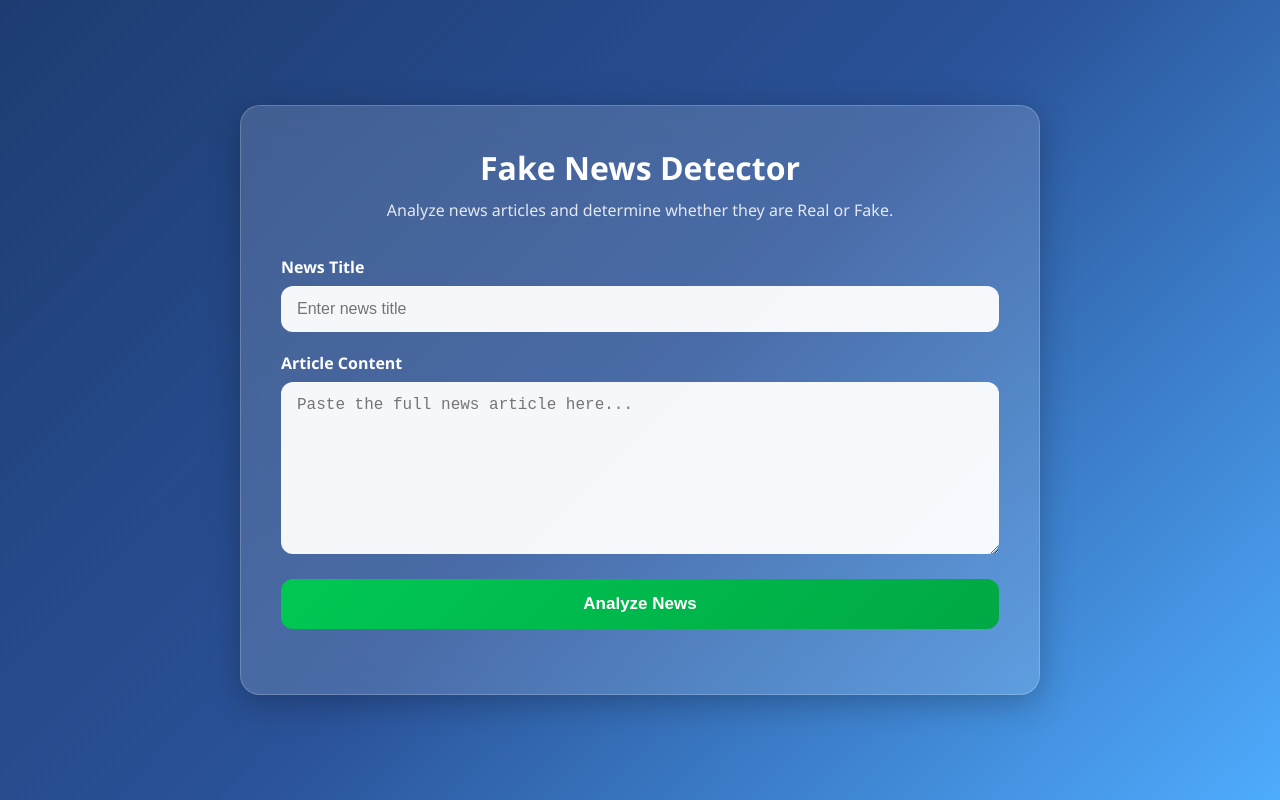
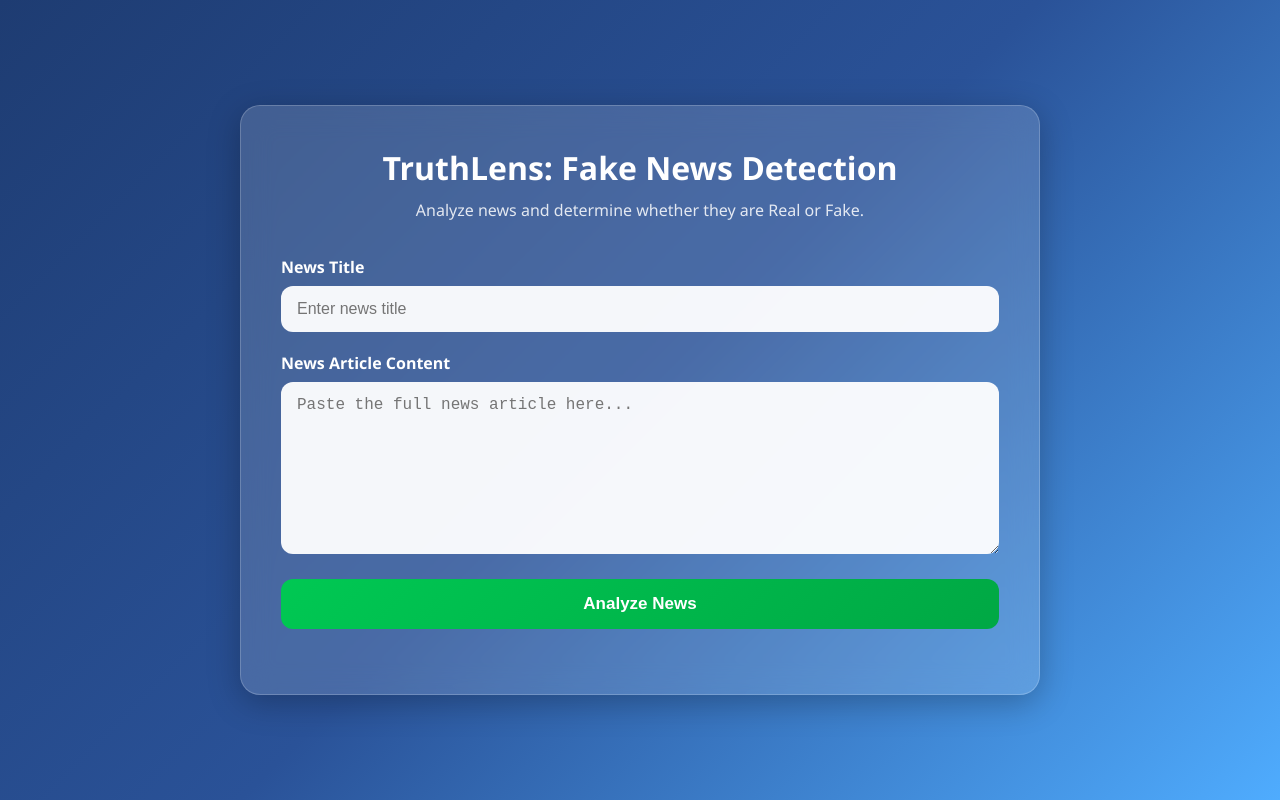
Before and after one commit to Aafreen18/truthlens-fake-news-detection, a plain HTML site: page frontend/index.html in a window 1280 px wide. Drawn offline with Linux system fonts and the light colour scheme.

Commit message:
changed project name

```diff
--- a/frontend/index.html
+++ b/frontend/index.html
@@ -15,9 +15,9 @@
 
         <div class="card">
 
-            <h1>Fake News Detector</h1>
+            <h1>TruthLens: Fake News Detection</h1>
             <p class="subtitle">
-                Analyze news articles and determine whether they are Real or Fake.
+                Analyze news and determine whether they are Real or Fake.
             </p>
 
             <div class="input-group">
@@ -29,7 +29,7 @@
             </div>
 
             <div class="input-group">
-                <label>Article Content</label>
+                <label>News Article Content</label>
                 <textarea
                     id="news"
                     rows="8"
```
